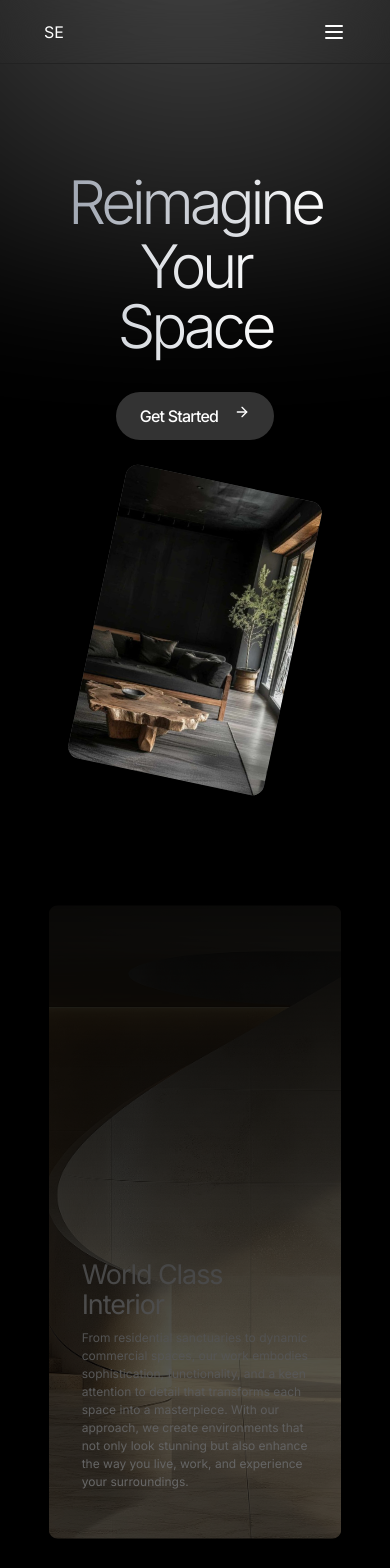
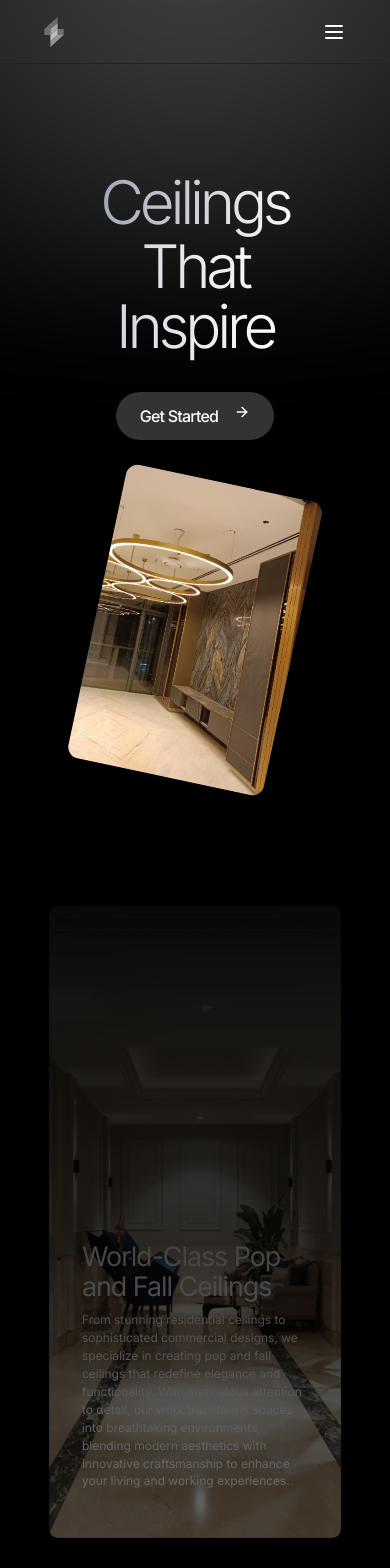
Before and after one commit to krutikmaru/interior-design, a Next.js app: page / in a window 390 px wide. Shown: the top 1568 px of the page. Built offline with nearby package versions, Linux system fonts and the light colour scheme.

Commit message:
Changes I 24-Nov 2024

```diff
--- a/app/(pages)/(home)/(ui)/announcement.tsx
+++ b/app/(pages)/(home)/(ui)/announcement.tsx
@@ -10,17 +10,18 @@ function Announcement() {
       <div className="w-full space-y-6">
         <div className="flex flex-col space-y-3">
           <div className="flex flex-col">
-            <span className="text-lg text-label-primary">All New</span>
+            <span className="text-lg text-label-primary">Expert in</span>
             <h2 className="text-4xl md:text-6xl tracking-[-0.04em] text-white">
-              Introducing Home Scape VR
+              Craftsmanship in POP Design
             </h2>
           </div>
           <p className="w-full text-lg text-label-primary">
-            Introducing Home Scape VR, an advanced virtual reality experience
-            that allows you to explore your redesigned space with complete
-            clarity before any work begins. This fully immersive, 360-degree
-            walkthrough brings your design concepts to life, enabling you to
-            visualize layout, decor, and ambiance in remarkable detail.
+            With years of professional experience, we bring unparalleled
+            expertise to POP ceiling designs. Our meticulously crafted designs
+            blend aesthetics with functionality, adding character and charm to
+            every space. From intricate patterns to sleek modern styles, trust
+            us to transform your ceilings into stunning focal points that
+            reflect your vision with precision and finesse.
           </p>
         </div>
         <Button>
@@ -31,7 +32,7 @@ function Announcement() {
       <div className="h-[350px] md:h-[450px] w-full rounded-xl overflow-hidden group mb-6 md:mb-0">
         <div className="w-full h-full relative scale-105 group-hover:scale-100 transition-transform ease-in-out duration-300">
           <Image
-            src="/images/announcement.avif"
+            src="/images/general/6.jpg"
             className="object-cover"
             fill
             alt="What we offer"
--- a/app/(pages)/(home)/(ui)/hero.tsx
+++ b/app/(pages)/(home)/(ui)/hero.tsx
@@ -1,6 +1,7 @@
 import Image from "next/image";
 import React from "react";
 import { ArrowRight } from "lucide-react";
+import Link from "next/link";
 function Hero() {
   return (
     <div className="w-full h-screen max-h-[800px] overflow-x-hidden px-11 pb-11 pt-40 md:pb-16 md:pt-28 flex flex-col justify-start md:justify-between items-center max-w-[1900px] mx-auto">
@@ -8,7 +9,7 @@ function Hero() {
       <Heading />
       <div className="w-[200px] h-[300px] md:w-[330px] md:h-[470px] absolute bg-neutral-700 bottom-16 md:bottom-[-85px] rotate-12 rounded-xl overflow-hidden">
         <Image
-          src="/images/hero-card.avif"
+          src="/images/general/2.jpg"
           className="absolute object-cover"
           fill
           alt="Hero Image"
@@ -40,15 +41,18 @@ function Heading() {
     <div className="flex flex-col justify-center items-center space-y-6">
       <div className="flex flex-col justify-center items-center text-center -space-y-5 md:-space-y-7">
         <h1 className="bg-gradient-to-r from-gray-400 to-white inline-block text-transparent bg-clip-text p-3 tracking-[-0.07em] font-light z-10 text-6xl md:text-9xl">
-          Reimagine
+          Ceilings
         </h1>
         <h1 className="bg-gradient-to-r from-gray-300 to-white inline-block text-transparent bg-clip-text p-3 tracking-[-0.07em] font-light z-10 text-6xl md:text-9xl">
-          Your <br className="flex md:hidden" /> Space
+          That <br className="flex md:hidden" /> Inspire
         </h1>
       </div>
-      <button className="text-white bg-white/20 backdrop-blur-md font-medium tracking-[-0.05em] px-6 py-3 z-10 rounded-full flex md:hidden">
+      <Link
+        href={"/contact"}
+        className="text-white bg-white/20  backdrop-blur-md font-medium tracking-[-0.05em] px-6 py-3 z-10 rounded-full flex md:hidden"
+      >
         Get Started <ArrowRight className="w-4 h-4 ml-4" />
-      </button>
+      </Link>
     </div>
   );
 }
@@ -58,9 +62,30 @@ function Actions() {
     return (
       <div className="flex flex-col justify-start items-start space-y-6">
         <div className="flex -space-x-3">
-          <div className="w-11 h-11 bg-neutral-600 border-[1px] border-neutral-400 rounded-full"></div>
-          <div className="w-11 h-11 bg-neutral-600 border-[1px] border-neutral-400 rounded-full"></div>
-          <div className="w-11 h-11 bg-neutral-600 border-[1px] border-neutral-400 rounded-full"></div>
+          <div className="w-11 h-11 bg-neutral-600 border-[1px] border-neutral-400 rounded-full relative overflow-hidden">
+            <Image
+              src="/images/general/2.jpg"
+              className="absolute object-cover"
+              fill
+              alt="Hero Image"
+            />
+          </div>
+          <div className="w-11 h-11 bg-neutral-600 border-[1px] border-neutral-400 rounded-full relative overflow-hidden">
+            <Image
+              src="/images/general/9.jpg"
+              className="absolute object-cover"
+              fill
+              alt="Hero Image"
+            />
+          </div>
+          <div className="w-11 h-11 bg-neutral-600 border-[1px] border-neutral-400 rounded-full relative overflow-hidden">
+            <Image
+              src="/images/general/10.jpg"
+              className="absolute object-cover"
+              fill
+              alt="Hero Image"
+            />
+          </div>
         </div>
         <p className="w-[200px] text-[#A6A6A6] tracking-[-0.05em]">
           More than 1000+ homes have been shaped by Shukla Enterprises
@@ -76,9 +101,12 @@ function Actions() {
           The intellect crafts the stunning, the soul shapes the residence, The
           Sweet Home
         </p>
-        <button className="text-black bg-white font-medium tracking-[-0.05em] px-6 py-3 rounded-full shadow-2xl shadow-white flex items-center">
+        <Link
+          href="/contact"
+          className="text-black bg-white font-medium tracking-[-0.05em] px-6 py-3 rounded-full shadow-2xl shadow-white flex items-center"
+        >
           Get Started <ArrowRight className="w-5 h-5 ml-4" />
-        </button>
+        </Link>
       </div>
     );
   }
--- a/app/(pages)/(home)/(ui)/offering.tsx
+++ b/app/(pages)/(home)/(ui)/offering.tsx
@@ -9,22 +9,23 @@ function Offering() {
         <div className="flex flex-col">
           <span className="text-lg text-label-primary">We offer</span>
           <h2 className="text-4xl md:text-6xl tracking-[-0.04em] text-white">
-            Expert Interior Design Solutions
+            Expert Ceiling Design Solutions
           </h2>
         </div>
         <p className="w-full md:w-[650px] text-lg text-label-primary">
-          We create designs that mirror your personality, all the while
-          increasing comfort and usability. Whether it&apos;s revitalizing a
-          solitary room or transforming your whole living area, our proficiency
-          will heighten every nook to instill a genuine sense of home.
+          We craft ceilings that elevate your space, combining style and
+          practicality to meet your unique vision. Whether it&apos;s adding a
+          modern pop design or creating an elegant fall ceiling, our expertise
+          ensures every detail enhances comfort and functionality. Transform any
+          room with ceilings that make a statement and bring your space to life.
         </p>
       </div>
       {/* Image Container */}
       <div className="h-[350px] md:h-[450px] w-full rounded-xl overflow-hidden group">
         <div className="w-full h-full relative scale-105 group-hover:scale-100 transition-transform ease-in-out duration-300">
           <Image
-            src="/images/offering.avif"
-            className="object-cover"
+            src="/images/general/2.jpg"
+            className="absolute object-cover"
             fill
             alt="What we offer"
           />
--- a/app/(pages)/(home)/(ui)/scroll-video.tsx
+++ b/app/(pages)/(home)/(ui)/scroll-video.tsx
@@ -25,7 +25,7 @@ function ScrollVideo() {
         style={{ scale }}
       >
         <Image
-          src="/images/offering.avif"
+          src="/images/general/9.jpg"
           className="object-cover"
           fill
           alt="What we offer"
@@ -33,15 +33,15 @@ function ScrollVideo() {
         {/* Overlay */}
         <div className="absolute w-full bottom-16 left-0 md:left-16 flex flex-col space-y-3 px-11 md:px-0 text-white">
           <h2 className="text-4xl md:text-6xl tracking-[-0.04em] w-full">
-            World Class Interior
+            World-Class Pop and Fall Ceilings
           </h2>
           <p className="w-full md:w-[800px] text-base sm:text-lg">
-            From residential sanctuaries to dynamic commercial spaces, our work
-            embodies sophistication, functionality, and a keen attention to
-            detail that transforms each space into a masterpiece. With our
-            approach, we create environments that not only look stunning but
-            also enhance the way you live, work, and experience your
-            surroundings.
+            From stunning residential ceilings to sophisticated commercial
+            designs, we specialize in creating pop and fall ceilings that
+            redefine elegance and functionality. With meticulous attention to
+            detail, our work transforms spaces into breathtaking environments,
+            blending modern aesthetics with innovative craftsmanship to enhance
+            your living and working experiences.
           </p>
         </div>
       </motion.div>
--- a/components/ui/navigation.tsx
+++ b/components/ui/navigation.tsx
@@ -3,6 +3,7 @@ import Link from "next/link";
 import React, { useState } from "react";
 import Overlay from "./overlay";
 import { Mail, Menu, Phone, X } from "lucide-react";
+import Image from "next/image";
 
 function Navigation() {
   const [isOverlayOpen, setIsOverlayOpen] = useState<boolean>(false);
@@ -10,7 +11,7 @@ function Navigation() {
     <>
       <div className="w-full h-16 fixed top-0 z-50 backdrop-blur-xl flex justify-between items-center px-11 text-white border-b-[1px] border-border-primary">
         <Link href="/" className="w-fit md:w-[100px]">
-          SE
+          <Image src="/shukla-logo.svg" alt="Logo" width={20} height={20} />
         </Link>
         <div className="hidden md:flex space-x-6 items-center tracking-tight">
           <Link href="/projects">Projects</Link>
```
Also changed, not shown: public/images/shukla-logo.png (added), public/shukla-logo.svg (added).
